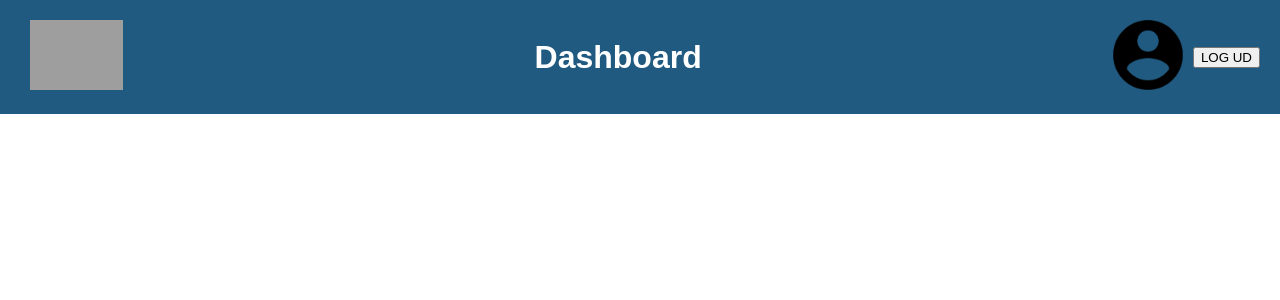
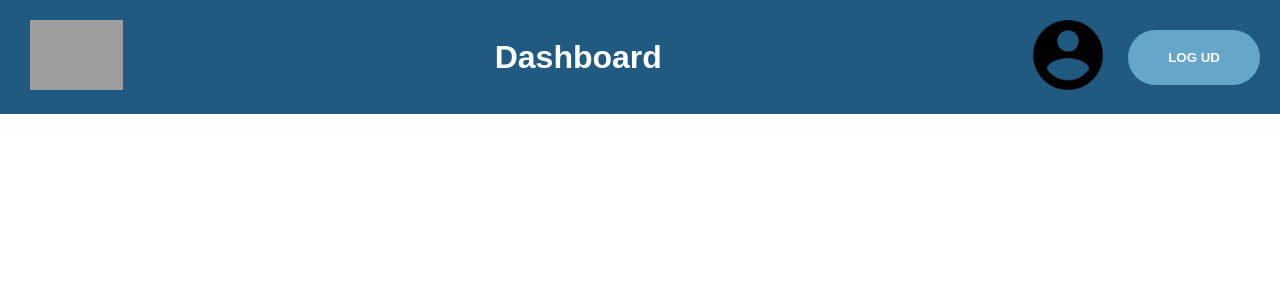
Before and after one commit to khadijahussaiin/BilAbonnement, a Spring app: template src/main/resources/templates/home/Dashboard.html in a window 1280 px wide. Shown: the top 300 px of the page. Run offline with Thymeleaf, Linux system fonts and the light colour scheme; the template is opened without the code that fills it, so the values that code supplies are empty; grey boxes are pictures that could not be loaded.

Commit message:
Banner DONE Med Buttons

```diff
--- a/src/main/resources/templates/home/fragments/banner.html
+++ b/src/main/resources/templates/home/fragments/banner.html
@@ -12,7 +12,7 @@
         <h1 class="banneroverskrift"> Dashboard </h1>
         <!-- TODO herunder "/" skal ændres til at det går til profilens side. -->
         <a href="/"><img class="bilAbonnementBillede" src="/profilIconPicture.png"></a>
-        <button> LOG UD </button>
+        <button class="button"> LOG UD </button>
     </div>
 
 </body>
```
